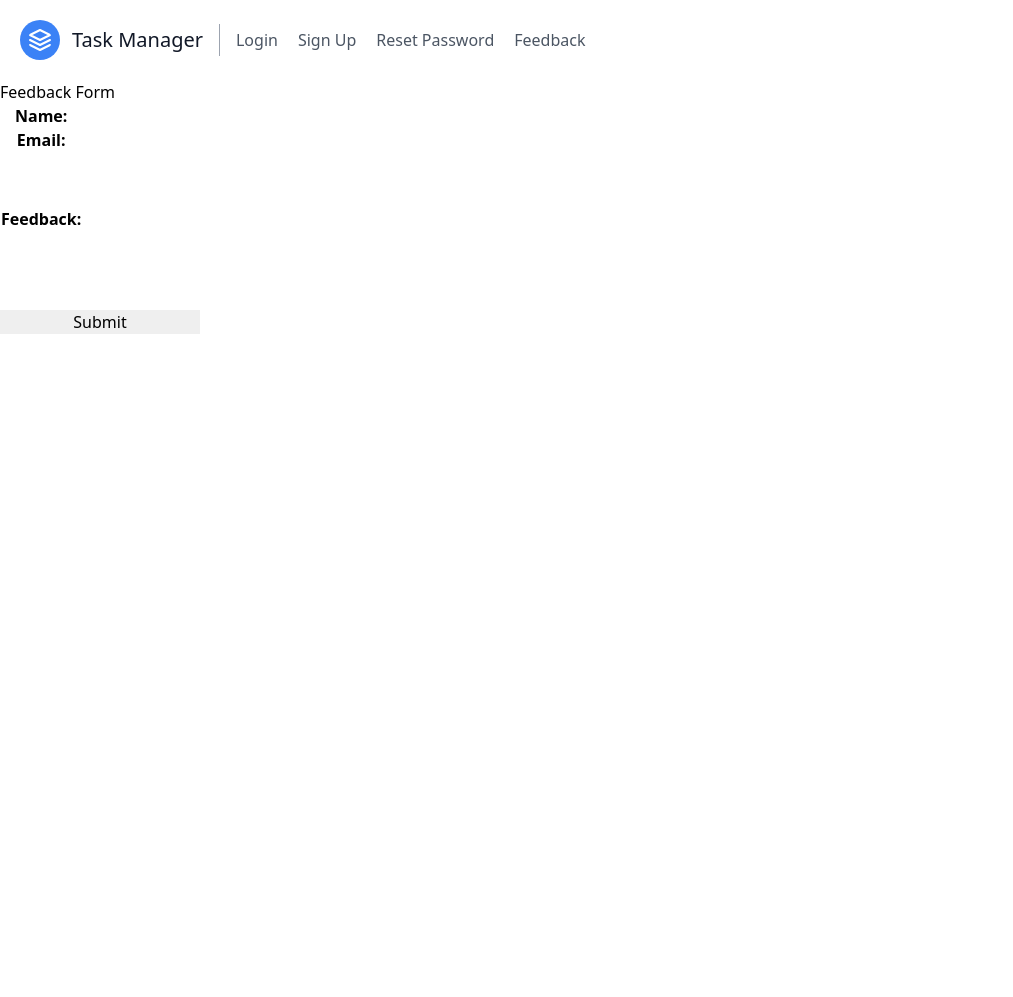
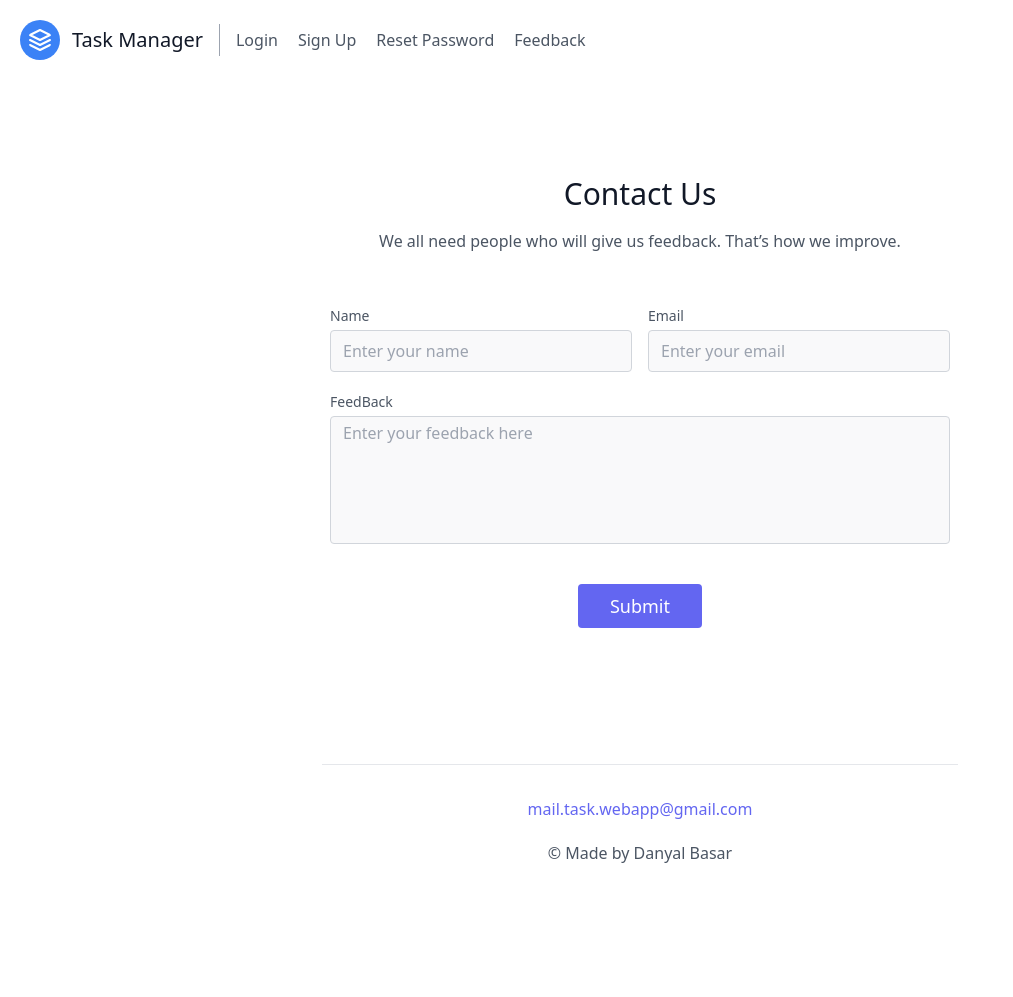
Before and after one commit to danyalbasar/todo_project, a Django app: page /feedback/ in a window 1280 px wide. Shown: the whole page, without its empty margins (0-1013 px from the left). Before the commit the page ends 334 px from the top, so only its background shows below. Run offline with Django 3.2, Linux system fonts and the light colour scheme.

Commit message:
Update feedback.html

```diff
--- a/todo_app/templates/feedback.html
+++ b/todo_app/templates/feedback.html
@@ -1,19 +1,52 @@
 {% extends 'base.html' %}
-{% block title %} Feedback Page {% endblock %}
+{% block title %} FeedBack Page {% endblock %}
 
 {% block content %}
 
-	<h1>Feedback Form</h1>
-
-	<form method="POST">
-	{%csrf_token %}
-		<table border="2">
-			{{ fm.as_table }}
-		</table>
-		<br>
-		<input type="Submit" class="btn" style="width:200;">
-	</form>
-
-	<p style="color:blue">{{ msg }}<p>
+<form method="POST">
+{% csrf_token %}
+<section class="text-gray-600 body-font relative">
+  <div class="container px-5 py-24 mx-auto">
+    <div class="flex flex-col text-center w-full mb-12">
+      <h1 class="sm:text-3xl text-2xl font-medium title-font mb-4 text-gray-900">Contact Us</h1>
+      <p class="lg:w-2/3 mx-auto leading-relaxed text-base">We all need people who will give us feedback. That’s how we improve.</p>
+    </div>
+    <div class="lg:w-1/2 md:w-2/3 mx-auto">
+      <div class="flex flex-wrap -m-2">
+        <div class="p-2 w-1/2">
+          <div class="relative">
+            <label for="name" class="leading-7 text-sm text-gray-600">Name</label>
+            <input type="text" id="name" name="name" required="" class="w-full bg-gray-100 bg-opacity-50 rounded border border-gray-300 focus:border-indigo-500 focus:bg-white focus:ring-2 focus:ring-indigo-200 text-base outline-none text-gray-700 py-1 px-3 leading-8 transition-colors duration-200 ease-in-out"placeholder="Enter your name">
+          </div>
+        </div>
+	<div class="p-2 w-1/2">
+          <div class="relative">
+            <label for="email" class="leading-7 text-sm text-gray-600">Email</label>
+            <input type="email" id="email" name="email" required="" class="w-full bg-gray-100 bg-opacity-50 rounded border border-gray-300 focus:border-indigo-500 focus:bg-white focus:ring-2 focus:ring-indigo-200 text-base outline-none text-gray-700 py-1 px-3 leading-8 transition-colors duration-200 ease-in-out"placeholder="Enter your email">
+          </div>
+        </div>
+        <div class="p-2 w-full">
+          <div class="relative">
+            <label for="message" class="leading-7 text-sm text-gray-600">FeedBack</label>
+            <textarea id="message" name="feedback" required="" class="w-full bg-gray-100 bg-opacity-50 rounded border border-gray-300 focus:border-indigo-500 focus:bg-white focus:ring-2 focus:ring-indigo-200 h-32 text-base outline-none text-gray-700 py-1 px-3 resize-none leading-6 transition-colors duration-200 ease-in-out" placeholder="Enter your feedback here"></textarea>
+          </div>
+        </div>
+        <div class="p-2 w-full">
+          <br>
+          <button class="flex mx-auto text-white bg-indigo-500 border-0 py-2 px-8 focus:outline-none hover:bg-indigo-600 rounded text-lg">Submit</button>
+        </div>
+        <div class="flex flex-col font-medium text-red-600 hover:text-indigo-500 text-center w-full mb-12">
+        <br><br>
+          {{ msg }}
+        </div>
+        <div class="p-2 w-full pt-8 mt-8 border-t border-gray-200 text-center">
+          <a class="text-indigo-500">mail.task.webapp@gmail.com</a>
+          <p class="leading-normal my-5">&copy; Made by Danyal Basar</p>
+        </div>
+      </div>
+    </div>
+  </div>
+</section>
+</form>
 
 {% endblock %}
```
